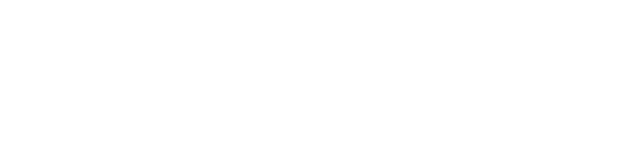
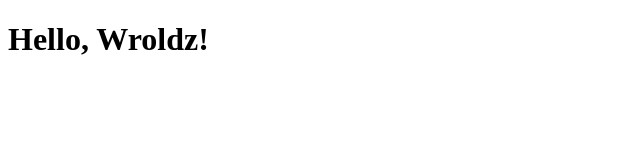
Before and after one commit to rodolfosantoyo/mySecondWebpage, a plain HTML site: page index.html in a window 1280 px wide. Shown: the whole page, without its empty margins (0-640 px from the left). Drawn offline with Linux system fonts and the light colour scheme.

Commit message:
Update index.html

```diff
--- a/index.html
+++ b/index.html
@@ -3,5 +3,7 @@
 	<head>
 		<title>Hello, Wrold!</title>
 	</head>
-	<body></body>
+	<body>
+		<h1>Hello, Wroldz!</h1>
+	</body>
 </html>
```
